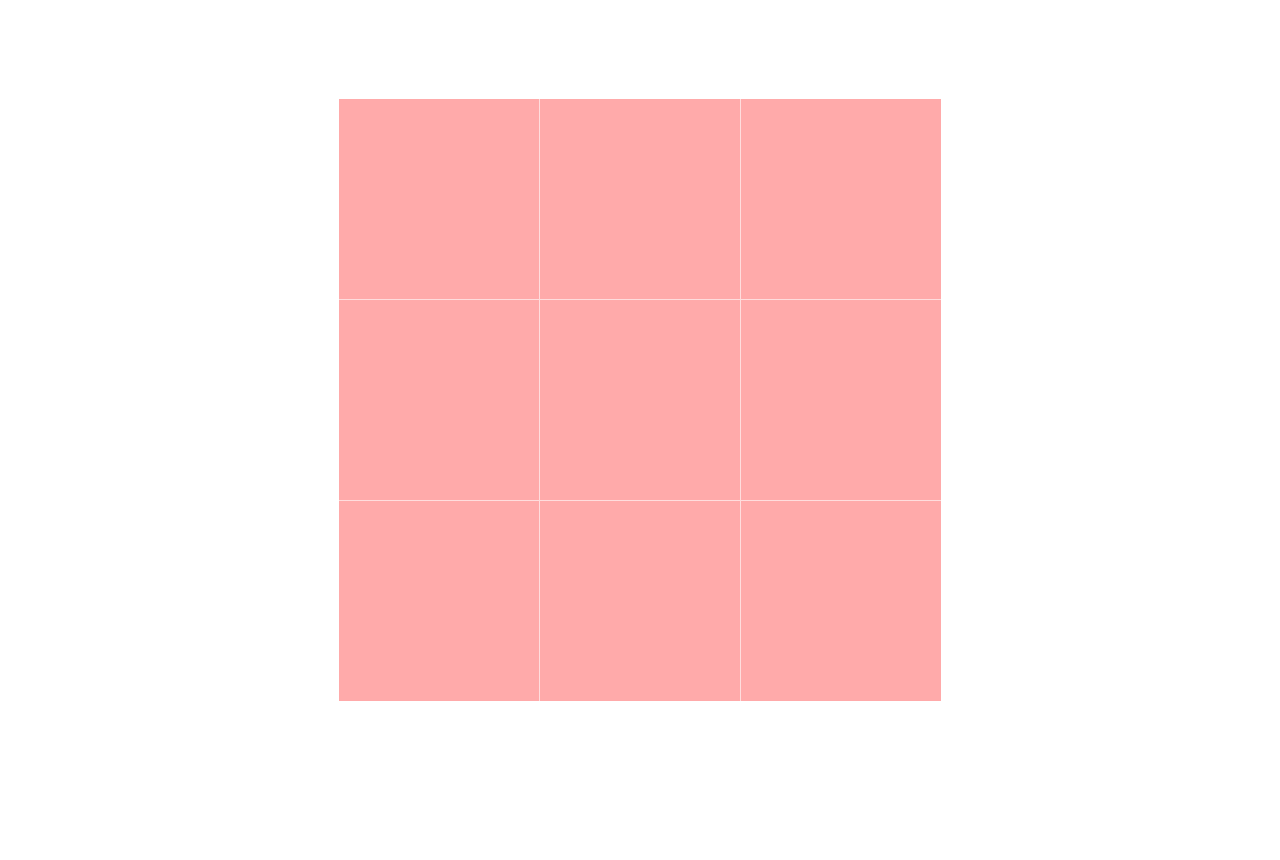
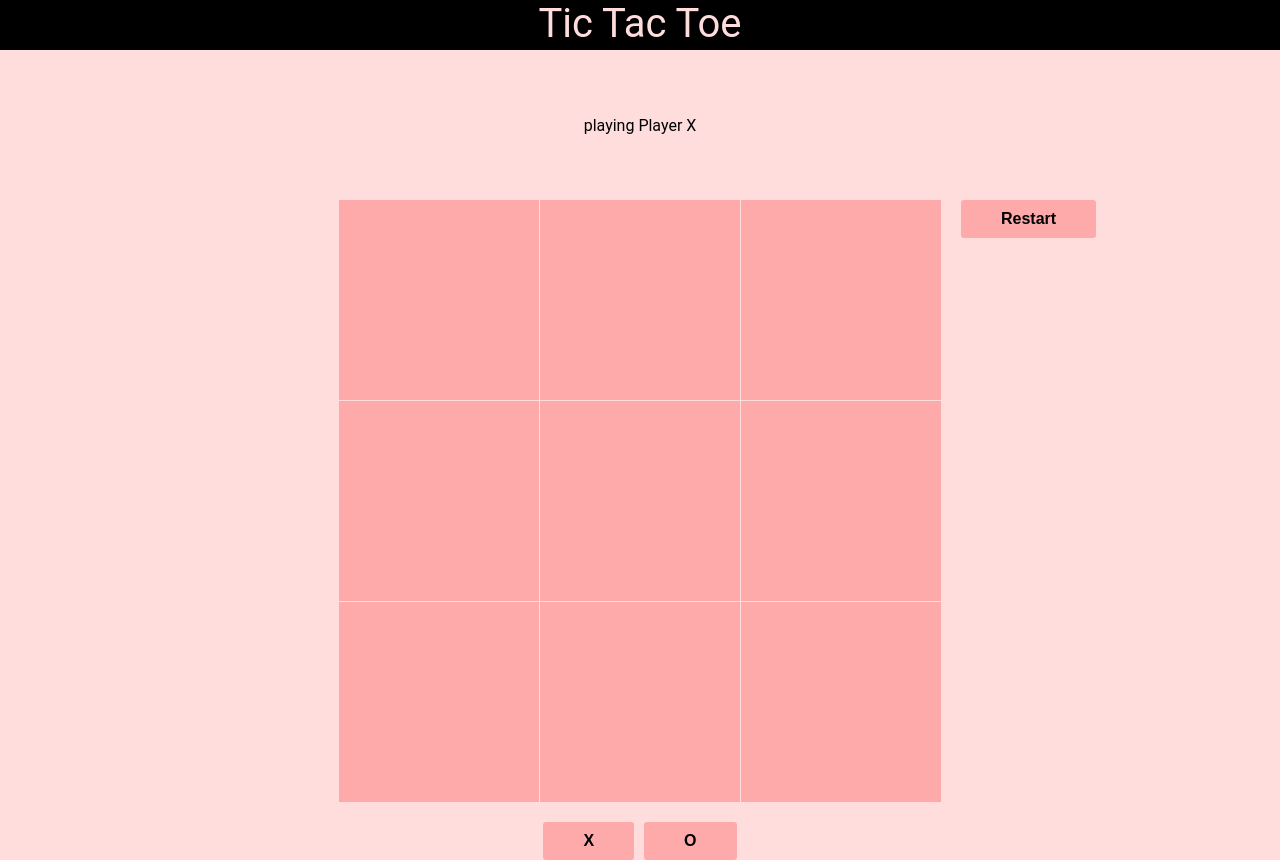
Before and after one commit to SaToGo1/tic-tac-toe, a plain HTML site: page index.html in a window 1280 px wide. Before the commit the page ends 800 px from the top, so only its background shows below. Drawn offline with Linux system fonts and the light colour scheme.

Commit message:
Add new interface

```diff
--- a/index.html
+++ b/index.html
@@ -8,7 +8,24 @@
     <link rel="stylesheet" href="style.css">
 </head>
 <body>
+    <div class="main">
+        <div class="header">
+            <p class="headerText">Tic Tac Toe</p>
+        </div>
         <div class="content">
+            <div class="player">
+                <button class="playerX">X</button>
+                <button class="playerO">O</button>
+            </div>
+
+            <div class="sideCommand">
+                <button class="restartButton">Restart</button>
+            </div>
+
+            <div class="info">
+                <span id="info">playing Player X</span>
+            </div>
+
             <div class="board">
                 <div class="cell">X</div>
                 <div class="cell">O</div>
@@ -21,6 +38,7 @@
                 <div class="cell">X</div>
             </div>
         </div>
+    </div>
 
     <script src="scr.js"></script>
 </body>
--- a/style.css
+++ b/style.css
@@ -1,10 +1,12 @@
 :root{
     --board-color: #FDD;
     --board-cell: #FAA;
+    --black-bg: #000;
 }
 
 html{
     box-sizing: border-box;
+    font-family: 'Roboto', sans-serif;
 }
 
 *, *:after, *:before{
@@ -15,12 +17,42 @@ body{
     margin: 0;
 }
 
-.content{
+.main{
     height: 100vh;
 
-    display: flex;
-    justify-content: center;
-    align-items: center;
+    display: grid;
+    grid-template-rows: 50px 1fr;
+
+    grid-template-areas:
+    "header"
+    "content";
+}
+
+.header {
+    color: var(--board-color);
+    background-color: var(--black-bg);
+    text-align: center;
+    font-size: 40px;
+
+    grid-area: "header";
+}
+
+.headerText{
+    margin: 0;
+}
+
+.content{
+    background-color: var(--board-color);
+
+    display: grid;
+    grid-template-columns: 1fr 602px 1fr;
+    grid-template-rows: 150px 602px 1fr;
+    grid-template-areas:
+    ". info ."
+    ". board buttons"
+    ". player .";
+
+
 }
 
 .board{
@@ -29,9 +61,11 @@ body{
     width: 602px;
 
     display: grid;
-    grid-template-columns: 200px 200px 200px;
-    grid-template-rows: 200px 200px 200px;
+    grid-template-columns: 1fr 1fr 1fr;
+    grid-template-rows: 1fr 1fr 1fr;
     gap: 1px;
+
+    grid-area: board;
 }
 
 .cell{
@@ -42,3 +76,98 @@ body{
     justify-content: center;
     align-items: center;
 }
+
+.player{
+    grid-area: player;
+    margin-top: 20px;
+
+    display: flex;
+    justify-content: center;
+    align-items: flex-start;
+    gap: 10px;
+
+}
+
+.playerX{
+    font-size: 16px;
+    font-weight: bold;
+
+    color: var(--black-bg);
+    background-color: var(--board-cell);
+
+    border: none;
+    border-radius: 3px;
+
+    padding: 10px 40px;
+    cursor: pointer;
+}
+
+.playerX:hover {
+    background-color: #F99;
+}
+
+.playerX:active {
+    background-color: #F99;
+    border-bottom: 2px solid #000;
+}
+
+.playerO{
+    font-size: 16px;
+    font-weight: bold;
+
+    color: var(--black-bg);
+    background-color: var(--board-cell);
+
+    border: none;
+    border-radius: 3px;
+
+    padding: 10px 40px;
+    cursor: pointer;
+}
+
+.playerO:hover {
+    background-color: #F99;
+}
+
+.playerO:active {
+    background-color: #F99;
+    border-bottom: 2px solid #000;
+}
+
+.sideCommand{
+    grid-area: buttons;
+    margin-left: 20px;
+
+    display: flex;
+    align-items: flex-start;
+}
+
+.restartButton{
+    font-size: 16px;
+    font-weight: bold;
+
+    color: var(--black-bg);
+    background-color: var(--board-cell);
+
+    border: none;
+    border-radius: 3px;
+
+    padding: 10px 40px;
+    cursor: pointer;
+}
+
+.restartButton:hover {
+    background-color: #F99;
+  }
+
+  .restartButton:active {
+    background-color: #F77;
+  }
+
+.info{
+    grid-area: info;
+
+    display: flex;
+    justify-content: center;
+    align-items: center;
+}
```
Lines whose indentation alone changed are shown as unchanged.
